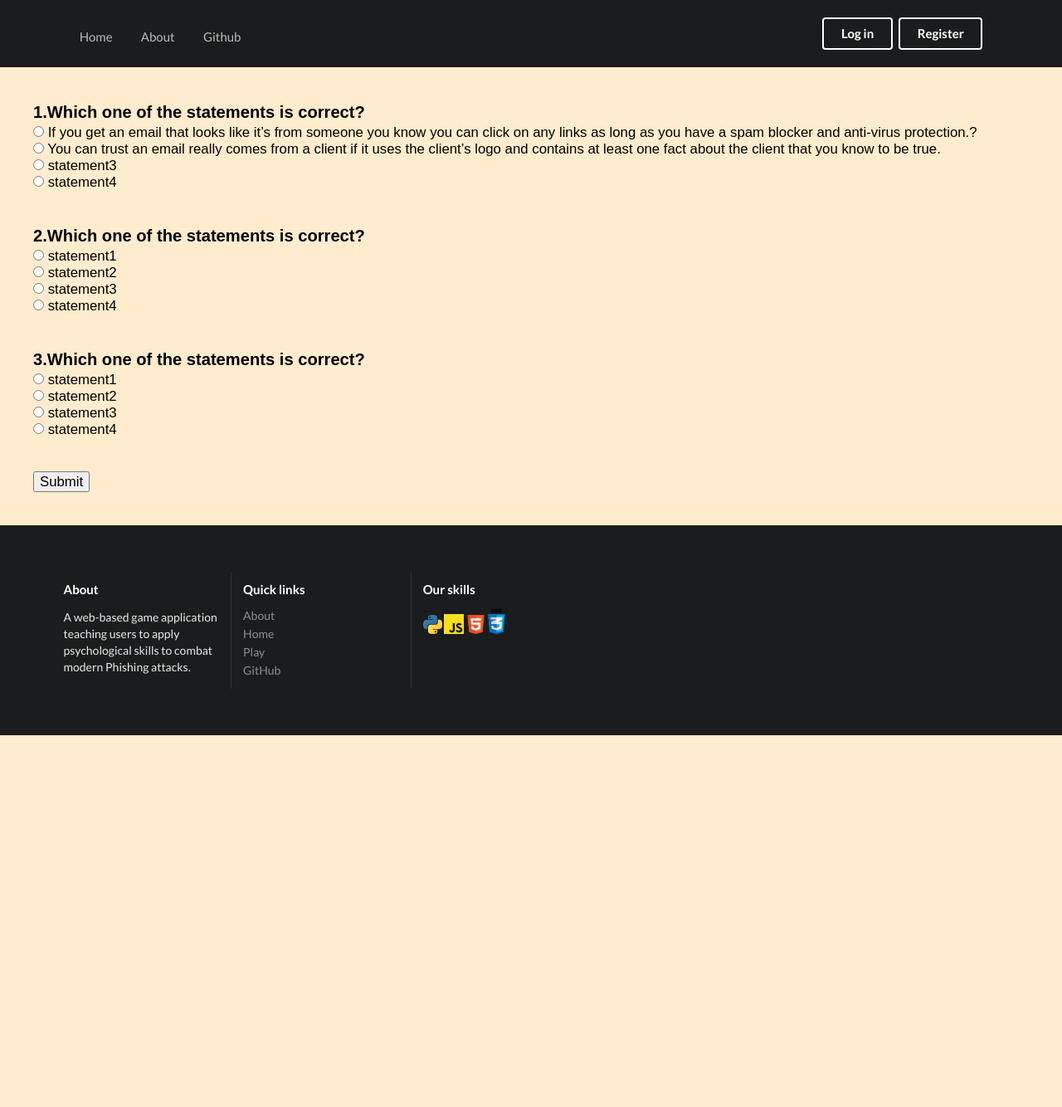
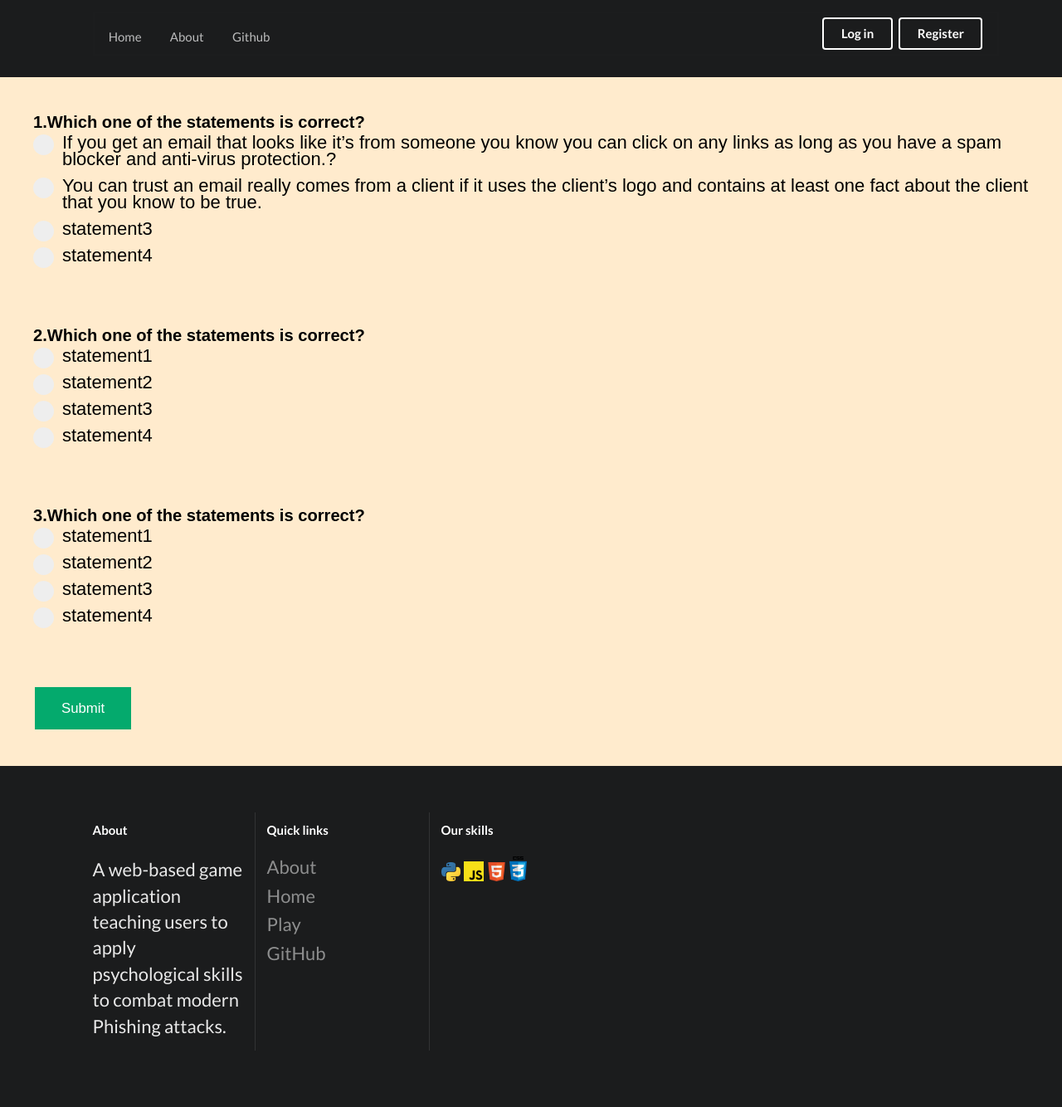
Before and after one commit to Jasvxxr-Singh/Catch-A-Phish-Web-app, a Flask app: page /quiz2 in a window 1280 px wide. Shown: the whole page at 83% size. Before the commit the page ends 886 px from the top, so only its background shows below. Run offline with Flask 2, Linux system fonts and the light colour scheme; parts of the project's set-up code (start-up, migrations or seed data) failed here and were passed over.

Commit message:
button css

```diff
--- a/src/templates/quiz/module2.html
+++ b/src/templates/quiz/module2.html
@@ -1,6 +1,80 @@
 
 {% extends 'layout.html' %} {% block content %}
 <html>
+<style>
+input[type=button], input[type=submit], input[type=reset] {
+  background-color: #04AA6D;
+  border: none;
+  color: white;
+  padding: 16px 32px;
+  text-decoration: none;
+  margin: 4px 2px;
+  cursor: pointer;
+}
+/* The container */
+.container {
+  display: block;
+  position: relative;
+  padding-left: 35px;
+  margin-bottom: 12px;
+  cursor: pointer;
+  font-size: 22px;
+  -webkit-user-select: none;
+  -moz-user-select: none;
+  -ms-user-select: none;
+  user-select: none;
+}
+
+/* Hide the browser's default radio button */
+.container input {
+  position: absolute;
+  opacity: 0;
+  cursor: pointer;
+}
+
+/* Create a custom radio button */
+.checkmark {
+  position: absolute;
+  top: 0;
+  left: 0;
+  height: 25px;
+  width: 25px;
+  background-color: #eee;
+  border-radius: 50%;
+}
+
+/* On mouse-over, add a grey background color */
+.container:hover input ~ .checkmark {
+  background-color: #ccc;
+}
+
+/* When the radio button is checked, add a blue background */
+.container input:checked ~ .checkmark {
+  background-color: #2196F3;
+}
+
+/* Create the indicator (the dot/circle - hidden when not checked) */
+.checkmark:after {
+  content: "";
+  position: absolute;
+  display: none;
+}
+
+/* Show the indicator (dot/circle) when checked */
+.container input:checked ~ .checkmark:after {
+  display: block;
+}
+
+/* Style the indicator (dot/circle) */
+.container .checkmark:after {
+ 	top: 9px;
+	left: 9px;
+	width: 8px;
+	height: 8px;
+	border-radius: 50%;
+	background: white;
+}
+</style>
 
 <body>
     <form action="/submitquiz2" method="post">
@@ -9,14 +83,27 @@
             <div id="quiz2Q">
         <p>
             {{question.getQ_id()}}.{{question.getQuestion()}} <br>
-            </p>
+        </p>
             </div>
-        <input type="radio" name="{{question.getQ_id()}}" value="{{question.getOption1()}}"> {{question.getOption1()}} <br>
-        <input type="radio" name="{{question.getQ_id()}}" value="{{question.getOption2()}}"> {{question.getOption2()}}<br>
-        <input type="radio" name="{{question.getQ_id()}}" value="{{question.getOption3()}}"> {{question.getOption3()}}<br>
-        <input type="radio" name="{{question.getQ_id()}}" value="{{question.getOption4()}}"> {{question.getOption4()}}<br>
-        <br>
-        <br>
+<label class="container">
+        <input type="radio" name="{{question.getQ_id()}}" value="{{question.getOption1()}}"> {{question.getOption1()}}
+        <span class="checkmark"></span>
+</label>
+<label class="container">
+        <input type="radio" name="{{question.getQ_id()}}" value="{{question.getOption2()}}"> {{question.getOption2()}}
+        <span class="checkmark"></span>
+</label>
+<label class="container">
+        <input type="radio" name="{{question.getQ_id()}}" value="{{question.getOption3()}}"> {{question.getOption3()}}
+        <span class="checkmark"></span>
+</label>
+<label class="container">
+        <input type="radio" name="{{question.getQ_id()}}" value="{{question.getOption4()}}"> {{question.getOption4()}}
+        <span class="checkmark"></span>
+</label>
+    <br>
+    <br>
+    <br>
     {% endfor %}
 
             <input type="submit" name="submitform" value="Submit">
```
Also changed, not shown: library.db.
